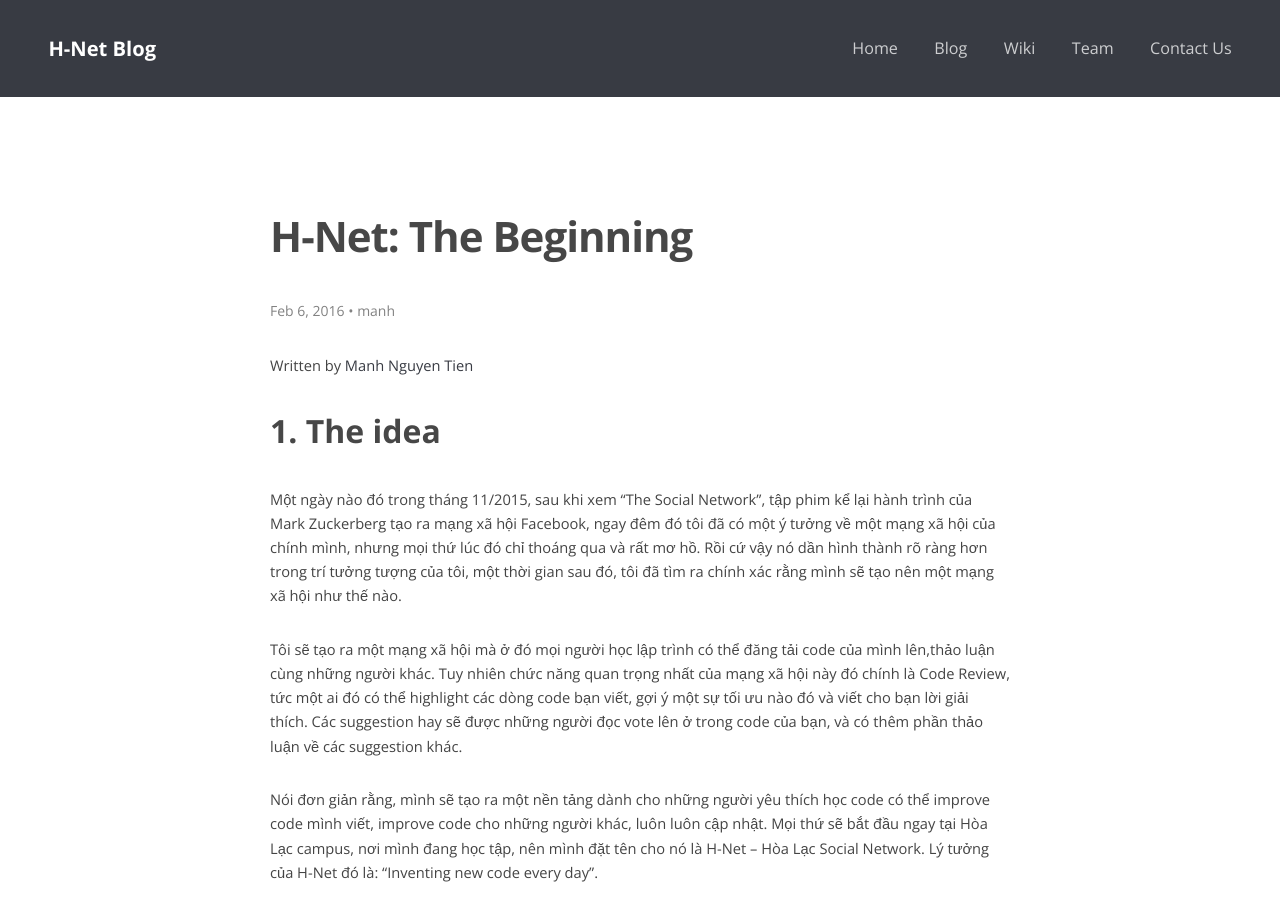
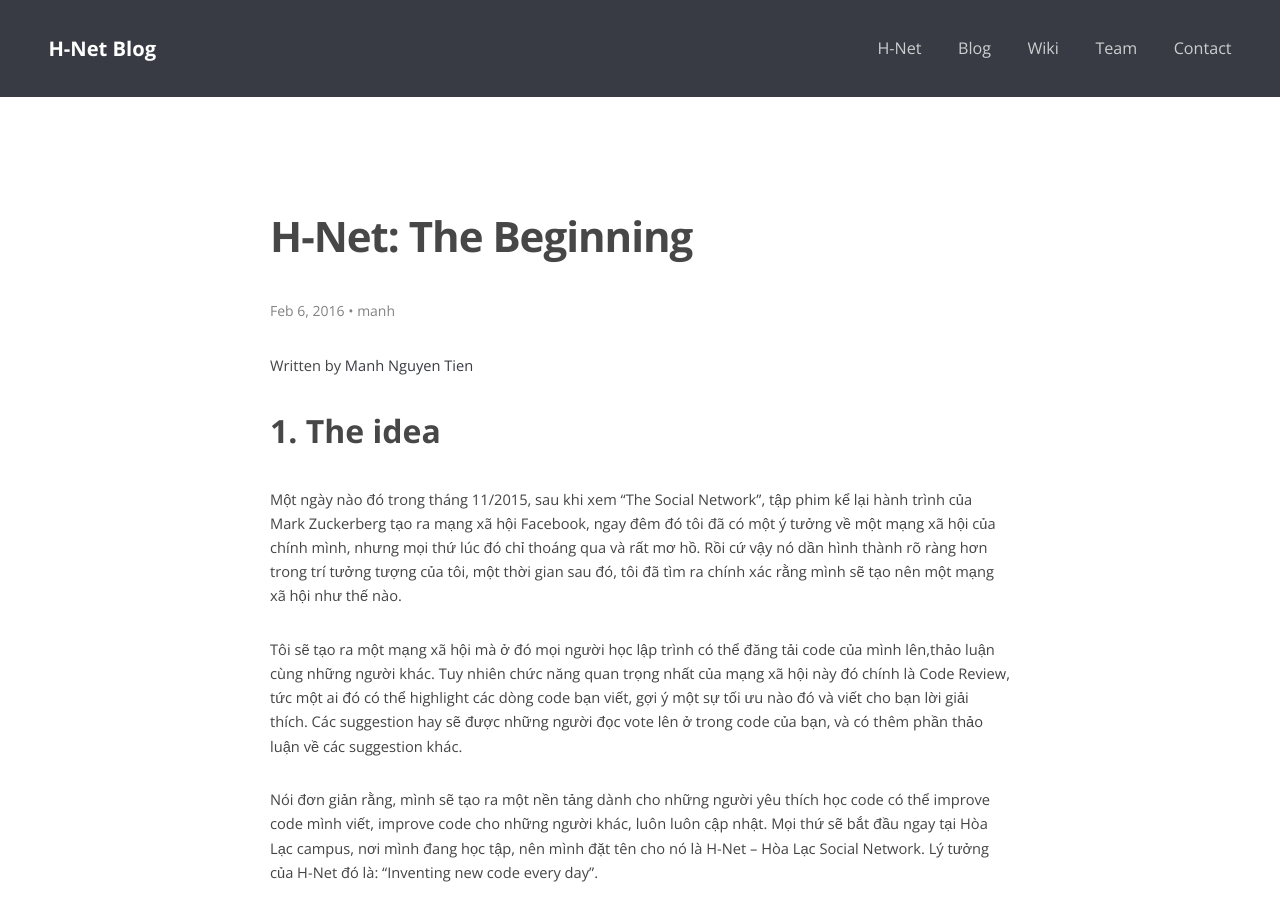
Before and after one commit to manhnt9/blog.hnet.vn, a Jekyll site: the page built from _posts/2016-02-07-hnet-the-beginning.md, in a window 1280 px wide and 900 px high. Built offline with Jekyll 4.4.1, drawn with Linux system fonts in a browser that asks for light colours.

Commit message:
Footer: add facebook link Header: set coming soon for some nav elements

```diff
--- a/_includes/footer.html
+++ b/_includes/footer.html
@@ -9,16 +9,7 @@
                         <div class="4u$ 12u$(medium)">
                                 <ul class="icons">
                                         <li>
-                                                <a class="icon rounded fa-facebook"><span class="label">Facebook</span></a>
-                                        </li>
-                                        <li>
-                                                <a class="icon rounded fa-twitter"><span class="label">Twitter</span></a>
-                                        </li>
-                                        <li>
-                                                <a class="icon rounded fa-google-plus"><span class="label">Google+</span></a>
-                                        </li>
-                                        <li>
-                                                <a class="icon rounded fa-linkedin"><span class="label">LinkedIn</span></a>
+                                                <a class="icon rounded fa-facebook" href="https://www.facebook.com/HNetSocial/" target="_blank"><span class="label">Facebook</span></a>
                                         </li>
                                 </ul>
                         </div>
--- a/_includes/header.html
+++ b/_includes/header.html
@@ -3,7 +3,7 @@
 
     <nav id="nav">
             <ul>
-                    <li><a href="http://www.hnet.vn">Home</a></li>
+                    <li><a href="http://www.hnet.vn">H-Net</a></li>
                     <li><a href=".">Blog</a></li>
                     <li>
                             <a href="#" class="tip">
@@ -13,8 +13,24 @@
                                     </span>
                             </a>
                     </li>
-                    <li><a href="http://www.hnet.vn/team">Team</a></li>
-                    <li><a href="http://www.hnet.vn/contact">Contact Us</a></li>
+
+                    <li>
+                            <a href="#" class="tip">
+                                    Team
+                                    <span>
+                                            Coming soon!
+                                    </span>
+                            </a>
+                    </li>
+
+                    <li>
+                            <a href="#" class="tip">
+                                    Contact
+                                    <span>
+                                            Coming soon!
+                                    </span>
+                            </a>
+                    </li>
             </ul>
     </nav>
 </header>
```
